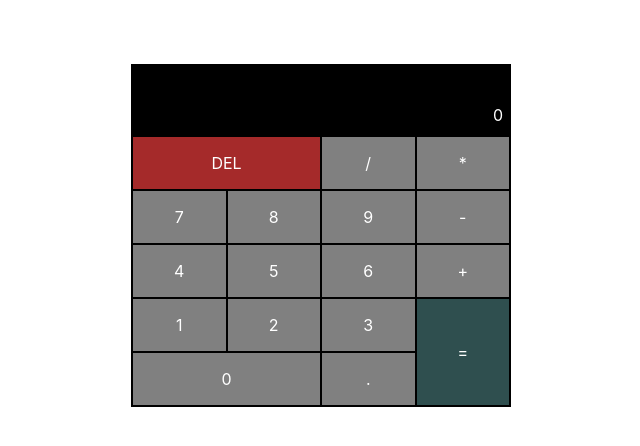
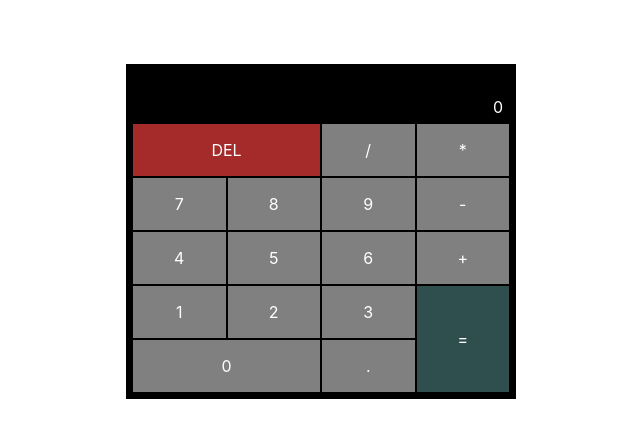
Before and after one commit to ajay020/calculator-app, a React (Create React App) app: page / in a window 1280 px wide. Shown: the top 446 px of the page, without its empty margins (319-959 px from the left). Built offline with nearby package versions, Linux system fonts and the light colour scheme.

Commit message:
display layout changed

```diff
--- a/src/components/calculator/Calculator.module.css
+++ b/src/components/calculator/Calculator.module.css
@@ -1,6 +1,7 @@
 .Calculator {
   background-color: black;
-  width: 380px;
+  max-width: 380px;
   /* height: 320px; */
+  padding: 0.3rem;
   margin: 4rem auto;
 }
--- a/src/components/display/Display.module.css
+++ b/src/components/display/Display.module.css
@@ -1,18 +1,15 @@
 .display {
   background-color: black;
   color: white;
-  padding: 0.5rem 0.5rem;
   text-align: right;
-  /* height: 50px; */
 }
 
 .resultText {
-  /* background-color: green; */
-  padding: 0.9rem;
+  padding: 0.3rem 0.5rem;
   margin: 2px 0;
+  height: 10px;
 }
 .inputText {
-  /* background-color: white; */
-  margin: 2px 0;
-  /* padding: 0.9rem; */
+  margin: 0;
+  padding: 0.3rem 0.5rem;
 }
```
